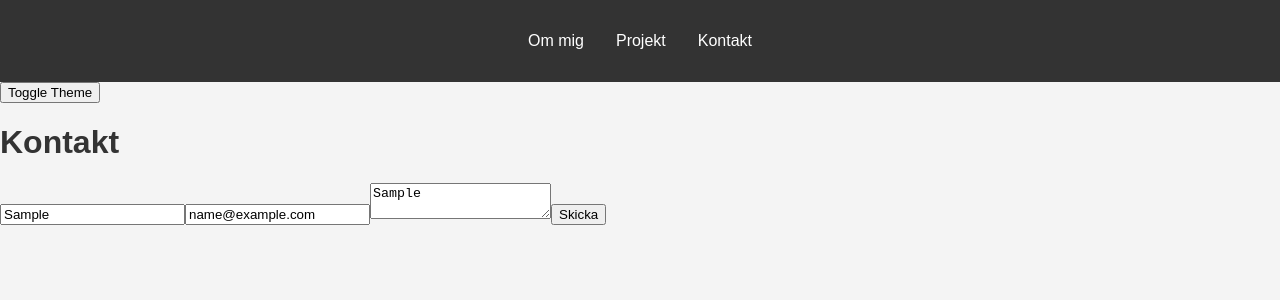
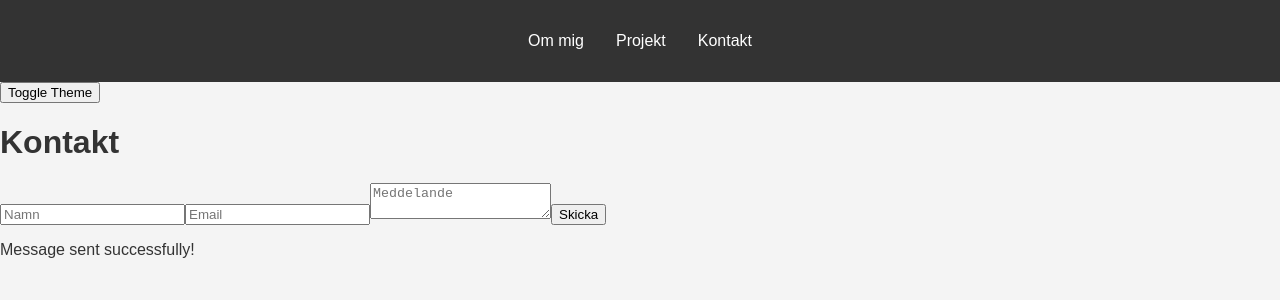
Before and after one commit to FabulousPlastic/Tor_Hogberg_FE23_individuell-examination_Frontendramverk, a React (Create React App) app: page /contact in a window 1280 px wide. Both pictures are taken after typing "Sample", "name@example.com", "Sample" into the empty fields and a click on the button "Skicka". Shown: the top 300 px of the page. Built offline with nearby package versions, Linux system fonts and the light colour scheme.

Commit message:
added succes message to contact

```diff
--- a/src/pages/ContactPage.js
+++ b/src/pages/ContactPage.js
@@ -3,10 +3,12 @@ import React, { useState } from 'react';
 const ContactPage = () => {
   const [formData, setFormData] = useState({ name: '', email: '', message: '' });
   const [errors, setErrors] = useState({});
+  const [messageSent, setMessageSent] = useState(false);
 
   const handleChange = (e) => {
     const { name, value } = e.target;
     setFormData({ ...formData, [name]: value });
+    setMessageSent(false); // Reset message sent status on change
   };
 
   const validate = () => {
@@ -23,9 +25,12 @@ const ContactPage = () => {
     const tempErrors = validate();
     if (Object.keys(tempErrors).length === 0) {
       console.log(formData);
-      // Handle form submission (e.g., send data to an API or display a message)
+      setMessageSent(true);
+      setFormData({ name: '', email: '', message: '' });
+      setErrors({});
     } else {
       setErrors(tempErrors);
+      setMessageSent(false);
     }
   };
 
@@ -56,6 +61,7 @@ const ContactPage = () => {
         {errors.message && <p>{errors.message}</p>}
         <button type="submit">Skicka</button>
       </form>
+      {messageSent && <p>Message sent successfully!</p>}
     </div>
   );
 };
```
